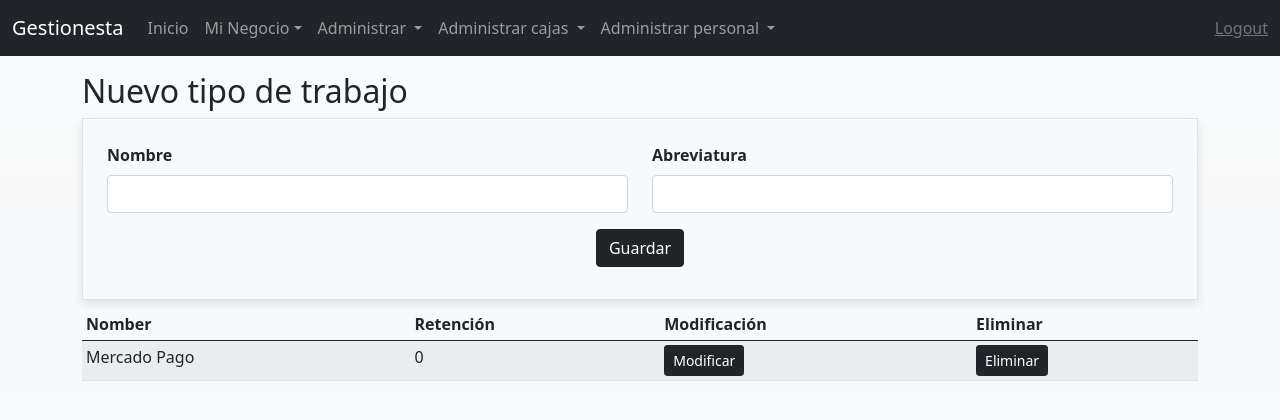
After one commit to ezeguada/GestionestaERP, a Flask app: page /cargartrabajo in a window 1280 px wide. The commit adds this page. Shown: the top 420 px of the page. Run offline with Flask 3, Linux system fonts and the light colour scheme; a user stored in the database is signed in; parts of the project's set-up code (start-up, migrations or seed data) failed here and were passed over; some libraries are stand-ins or nearby versions.

Commit message:
feat(nuevos: crear y modificar negocio, crear y modificar cobro, modificaciones en varios archivos)

```diff
--- a/app.py
+++ b/app.py
@@ -183,16 +183,10 @@ def gastos():
     return render_template("gastos.html", nombre="Gastos")
 
 
-@app.route("/cargamercaderia", methods=["GET", "POST"])
+@app.route("/cargarnegocio", methods=["GET", "POST"])
 @login_required
-def cargamercaderia():
-    return render_template("cargamercaderia.html", nombre="Cargar mercadería")
-
-
-@app.route("/crearlocal", methods=["GET", "POST"])
-@login_required
-def crearlocal():
-    return render_template("crearlocal.html", nombre="Unidades de negocio")
+def cargarnegocio():
+    return render_template("cargarnegocio.html", nombre="Unidades de negocio")
 
 
 @app.route("/modificarnegocio", methods=["GET", "POST"])
@@ -201,10 +195,64 @@ def modificarnegocio():
     return render_template("modificarnegocio.html", nombre="Modificar unidad de negocio")
 
 
+@app.route("/eliminarnegocio", methods=["GET", "POST"])
+@login_required
+def eliminarnegocio():
+    return render_template("cargarnegocio.html", nombre="Eliminar unidades de negocio")
+
+
+@app.route("/cargamercaderia", methods=["GET", "POST"])
+@login_required
+def cargamercaderia():
+    return render_template("cargamercaderia.html", nombre="Cargar mercadería")
+
+
 @app.route("/modificarmercaderia", methods=["GET", "POST"])
 @login_required
 def modificarmercaderia():
     return render_template("modificarmercaderia.html", nombre="Modificar mercadería")
+
+
+@app.route("/eliminarmercaderia", methods=["GET", "POST"])
+@login_required
+def eliminarcaderia():
+    return render_template("cargamercaderia.html", nombre="Mercadería eliminada")
+
+
+@app.route("/cargarcobro", methods=["GET", "POST"])
+@login_required
+def cargarcobro():
+    return render_template("cargarcobro.html", nombre="Nuevo método de cobro")
+
+
+@app.route("/modificarcobro", methods=["GET", "POST"])
+@login_required
+def modificarcobro():
+    return render_template("modificarcobro.html", nombre="Modificar método de cobro")
+
+
+@app.route("/eliminarcobro", methods=["GET", "POST"])
+@login_required
+def eliminarcobro():
+    return render_template("cargarcobro.html", nombre="Método de cobro eliminado")
+
+
+@app.route("/cargartrabajo", methods=["GET", "POST"])
+@login_required
+def cargartrabajo():
+    return render_template("cargartrabajo.html", nombre="Cargar tipo de trabajo")
+
+
+@app.route("/modificartrabajo", methods=["GET", "POST"])
+@login_required
+def modificartrabajo():
+    return render_template("modificartrabajo.html", nombre="Modificar tipo de trabajo")
+
+
+@app.route("/eliminartrabajo", methods=["GET", "POST"])
+@login_required
+def eliminartrabajo():
+    return render_template("cargartrabajo.html", nombre="Tipo de trabajo eliminado")
 
 
 @app.route("/formulario", methods=["GET", "POST"])
--- /dev/null
+++ b/templates/cargartrabajo.html
@@ -0,0 +1,71 @@
+{% extends "layout.html" %}
+
+{% block title %}
+    {{ nombre }}
+{% endblock %}
+
+{% block body %}
+
+<div class="container">
+
+    <!-- Carga de datos a la base de datos -->
+
+    <h2>Nuevo tipo de trabajo</h2>
+
+    <div class="container border border-1 mb-2" style="background: #f8f9fa; box-shadow: 0px 4px 10px rgba(0,0,0,0.1);">
+        <form action="/cargartrabajo" method="post" class="container py-4 needs-validation mb-2"  novalidate>
+            <div class="row">
+                <div class="col">
+                    <label for="nombre" class="form-label fw-bold">Nombre</label>
+                    <input style="min-width: 150px;" type="text" class="form-control" id="nombre" name="nombre">
+                </div>
+                <div class="col">
+                    <label for="nombrecorto" class="form-label fw-bold">Abreviatura</label>
+                    <input style="min-width: 150px;" type="number" class="form-control" id="nombrecorto" name="nombrecorto">
+                </div>
+            </div>
+            <div class="d-flex justify-content-center mt-3">
+                <button class="btn btn-dark" type="submit">Guardar</button>
+            </div>
+
+        </form>
+
+    </div>
+
+    <table class="table table-striped table-hover table-sm">
+        <thead>
+            <tr>
+                <th scope="col">Nomber</th>
+                <th scope="col">Retención</th>
+                <th scope="col">Modificación</th>
+                <th scope="col">Eliminar</th>
+            </tr>
+        </thead>
+        <tbody>
+
+
+            <!-- Parte de la tabla que hay que ITERAR con la base de datos de mercadería -->
+            <tr>
+                <td scope="row">Mercado Pago</td>
+                <td>0</td>
+                <td>
+                    <form method="GET" action="/modificartrabajo">
+                        <input type="hidden" name="csrf_token" value="{{ csrf_token() }}">
+                        <!-- <input type="hidden" name="idlocal" value="{{ [0].id }}"> -->
+                        <input type="hidden" name="idtrabajo" value="1">
+                        <button type="submit" class="btn btn-dark btn-sm">Modificar</button>
+                    </form>
+                </td>
+                <td>
+                    <form method="GET" action="/eliminartrabajo">
+                        <input type="hidden" name="csrf_token" value="{{ csrf_token() }}">
+                        <!-- <input type="hidden" name="idlocal" value="{{ [0].id }}"> -->
+                        <input type="hidden" name="idtrabajo" value="1">
+                        <button type="submit" class="btn btn-dark btn-sm">Eliminar</button>
+                    </form>
+                </td>
+            </tr>
+        </tbody>
+    </table>
+</div>
+{% endblock %}
--- a/templates/layout.html
+++ b/templates/layout.html
@@ -2,8 +2,8 @@
 <html lang="es-ES">
     <head>
         <!-- http://getbootstrap.com/docs/5.1/ -->
-        <link href="https://cdn.jsdelivr.net/npm/bootstrap@5.3.3/dist/css/bootstrap.min.css" rel="stylesheet" integrity="sha384-QWTKZyjpPEjISv5WaRU9OFeRpok6YctnYmDr5pNlyT2bRjXh0JMhjY6hW+ALEwIH" crossorigin="anonymous">
-        <script src="https://cdn.jsdelivr.net/npm/bootstrap@5.3.3/dist/js/bootstrap.bundle.min.js" integrity="sha384-YvpcrYf0tY3lHB60NNkmXc5s9fDVZLESaAA55NDzOxhy9GkcIdslK1eN7N6jIeHz" crossorigin="anonymous"></script>
+        <link href="https://cdn.jsdelivr.net/npm/bootstrap@5.0.2/dist/css/bootstrap.min.css" rel="stylesheet" integrity="sha384-EVSTQN3/azprG1Anm3QDgpJLIm9Nao0Yz1ztcQTwFspd3yD65VohhpuuCOmLASjC" crossorigin="anonymous">
+        <script src="https://cdn.jsdelivr.net/npm/bootstrap@5.0.2/dist/js/bootstrap.bundle.min.js" integrity="sha384-MrcW6ZMFYlzcLA8Nl+NtUVF0sA7MsXsP1UyJoMp4YLEuNSfAP+JcXn/tWtIaxVXM" crossorigin="anonymous"></script>
 
         <meta name="viewport" content="initial-scale=1, width=device-width">
 
@@ -37,13 +37,13 @@
                     {% if session["user_level"] == 794652315648 or session["user_level"] == 794652315647 %}
                     <li class="nav-item dropdown">
                         <a class="nav-link dropdown-toggle" href="#" role="button" data-bs-toggle="dropdown" aria-expanded="false">
-                        Carga de datos
+                            Administrar
                         </a>
                         <ul class="dropdown-menu dropdown-menu-dark">
-                            <li><a class="dropdown-item" href="/cargamercaderia">Cargar mercadería</a></li>
-                            <li><a class="dropdown-item" href="/crearlocal">Unidades de negocio</a></li>
-                            <li><a class="dropdown-item" href="/crearlocal">Unidades de negocio</a></li>
-
+                                <li><a class="dropdown-item" href="/cargamercaderia">Mercadería</a></li>
+                                <li><a class="dropdown-item" href="/cargarnegocio">Unidades de negocio</a></li>
+                                <li><a class="dropdown-item" href="/cargarcobro">Métodos de cobro</a></li>
+                                <li><a class="dropdown-item" href="/cargartrabajo">Tipos de trabajo</a></li>
                         </ul>
                     </li>
                     <li class="nav-item dropdown">
```
Also changed, not shown: templates/cargadiaria.html (+5 -5 lines), templates/cargamercaderia.html (+9 -0 lines), templates/cargarcobro.html (added, +67 -0 lines), templates/cargarnegocio.html (renamed from templates/crearlocal.html, +10 -1 lines), templates/falta.txt (+6 -6 lines), templates/modificarcobro.html (added, +34 -0 lines), templates/modificartrabajo.html (added, +36 -0 lines). Lines whose indentation alone changed are shown as unchanged.
